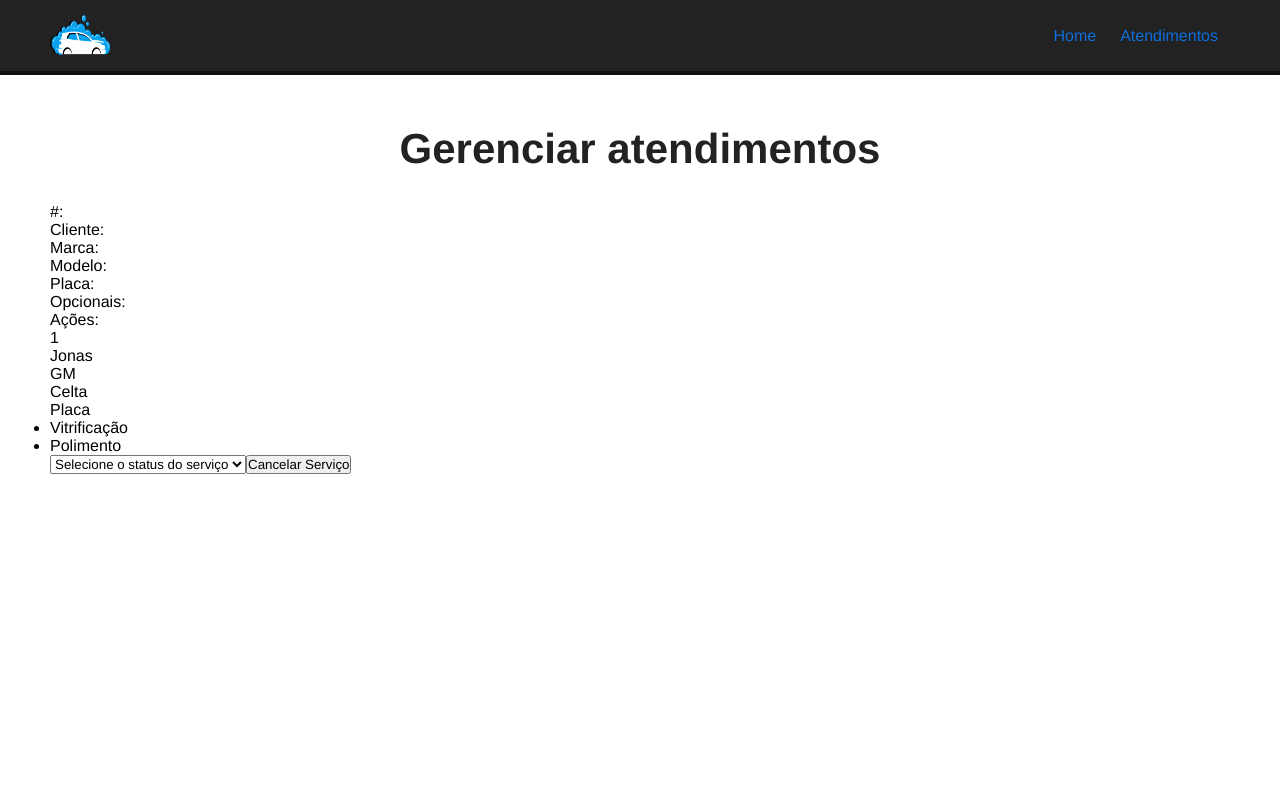
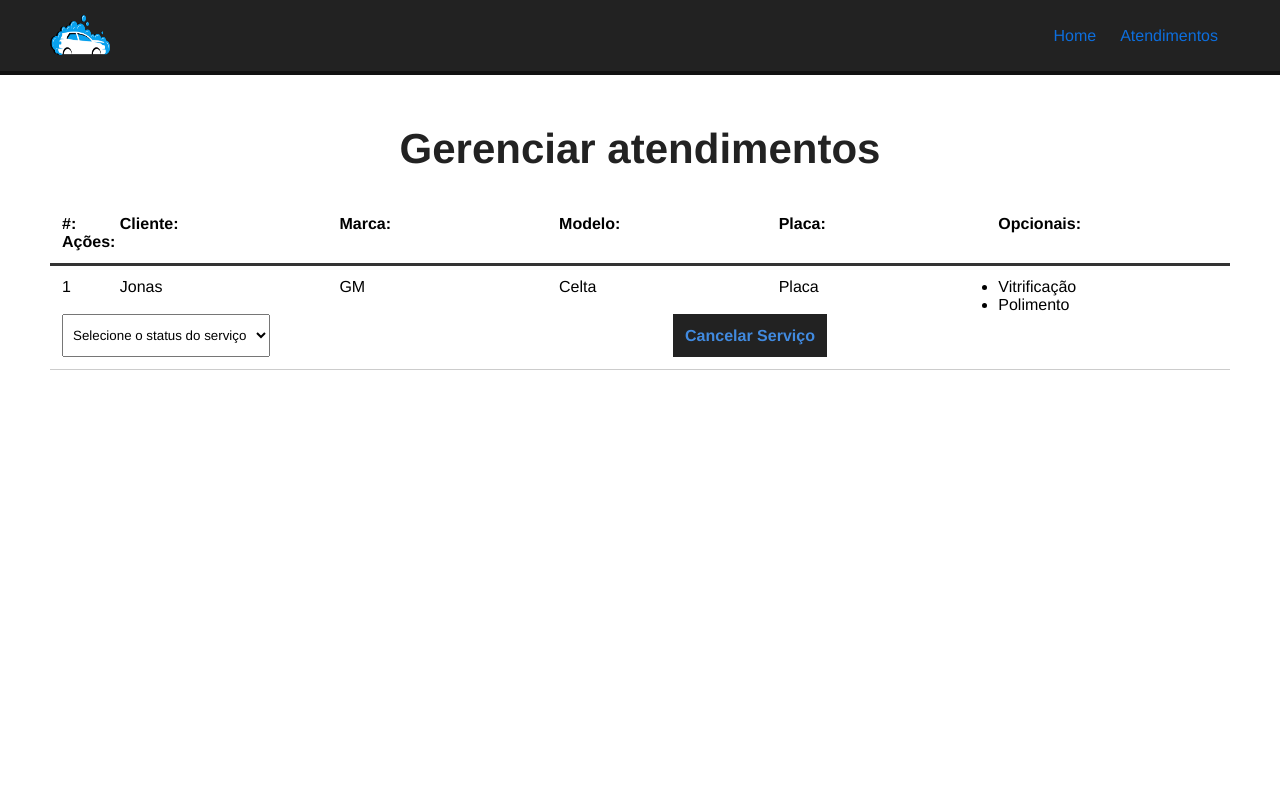
Before and after one commit to Matheusalvz/Lava-Jato, a Vue app: page /pedidos in a window 1280 px wide. Shown: the top 800 px of the page. Built offline with nearby package versions, Linux system fonts and the light colour scheme.

Commit message:
Estilizando a tela de gerenciamento de pedidos (Dashboard)

```diff
--- a/src/components/Dashboard.vue
+++ b/src/components/Dashboard.vue
@@ -43,4 +43,56 @@
 
 <style scoped>
 
+    #car-table{
+        max-width: 1200px;
+        margin: 0 auto;
+    }
+
+    #car-table-heading,
+    #car-table-rows,
+    .car-table-row {
+        display: flex;
+        flex-wrap: wrap;
+    }
+
+    #car-table-heading {
+        font-weight: bold;
+        padding: 12px;
+        border-bottom: 3px solid #333;
+    }
+    .car-table-row {
+        width: 100%;
+        padding: 12px;
+        border-bottom: 1px solid #CCC;
+    }
+    #car-table-heading div,
+    .car-table-row div {
+        width: 19%;
+    }
+
+    #car-table-heading .order-id,
+    .car-table-row .order-number {
+        width: 5%;
+    }
+
+    select {
+        padding: 12px 6px;
+        margin-right: 12px;
+    }
+    .delete-btn {
+        background-color: #222;
+        color:#418adf;
+        font-weight: bold;
+        border: 2px solid #222;
+        padding: 10px;
+        font-size: 16px;
+        margin: 0 auto;
+        cursor: pointer;
+        transition: .5s;
+    }
+
+    .delete-btn:hover {
+        background-color: transparent;
+        color: #222;
+    }
 </style>
```
